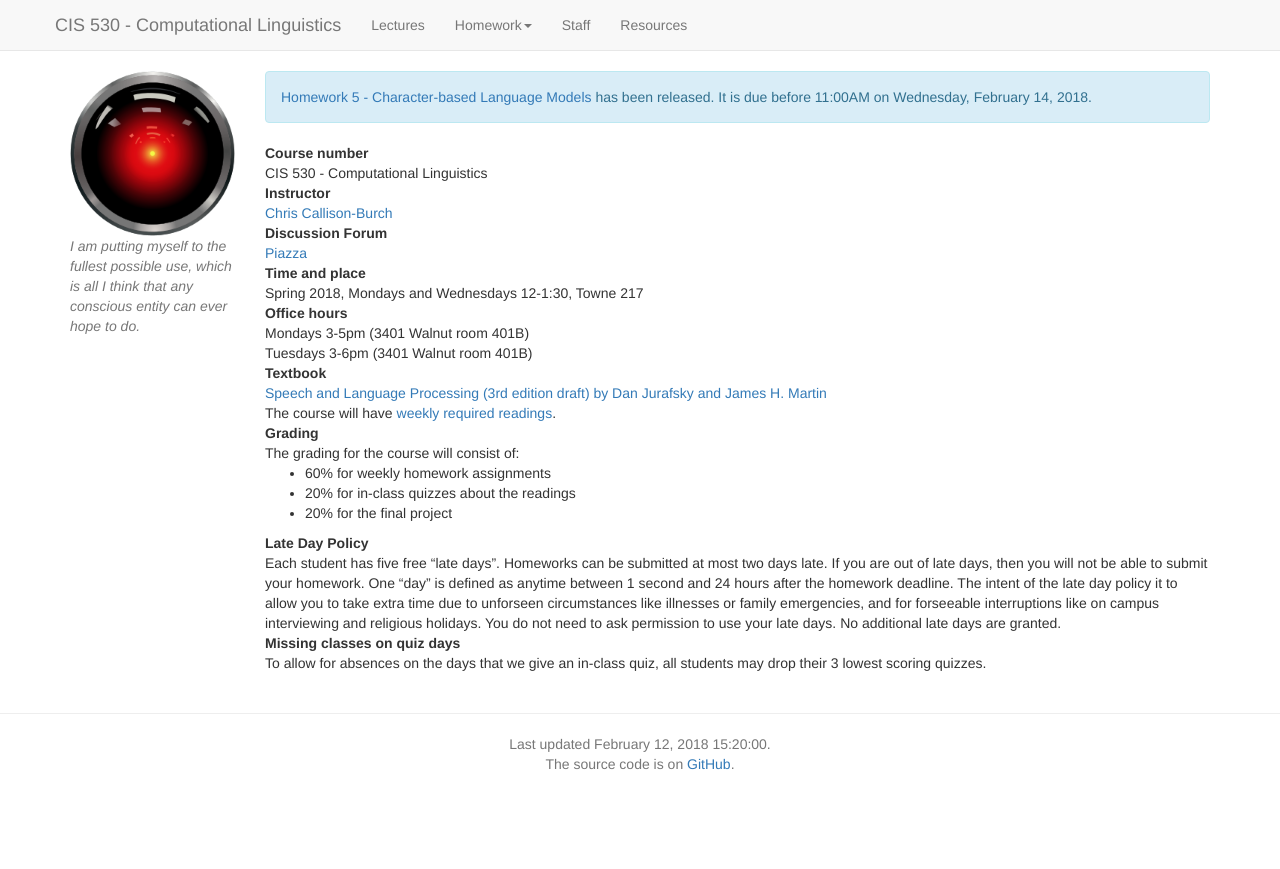
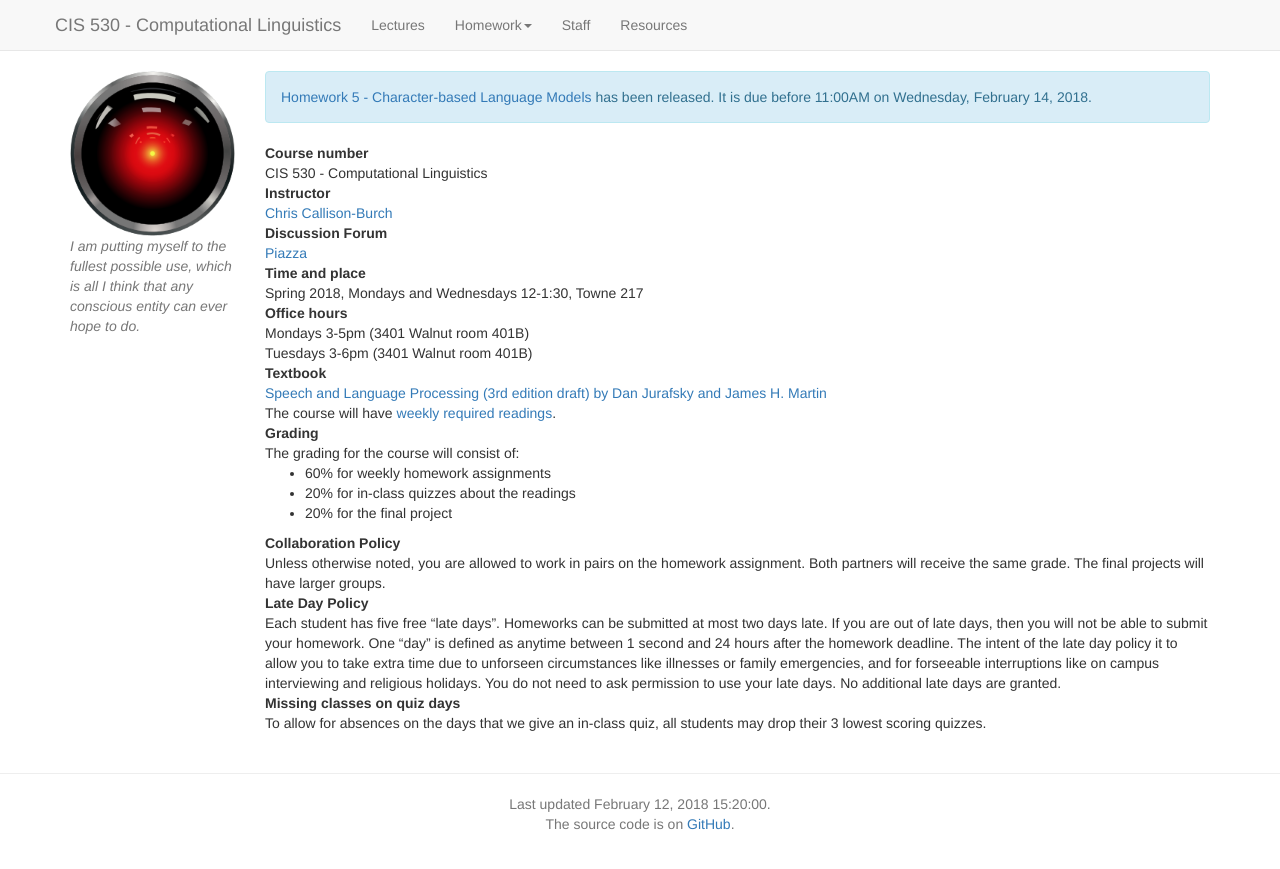
Before and after one commit to computational-linguistics-class/computational-linguistics-class.github.io, a Jekyll site: the page built from index.md, in a window 1280 px wide. Shown: the top 869 px of the page. Built offline with Jekyll 4.4.1, drawn with Linux system fonts in a browser that asks for light colours; nearby versions of some CDN libraries; a script that is not in the unit is left out.

Commit message:
Added collaboration policy

```diff
--- a/index.md
+++ b/index.md
@@ -60,6 +60,9 @@ Grading
     * 20% for the final project
 
 
+Collaboration Policy
+: Unless otherwise noted, you are allowed to work in pairs on the homework assignment.  Both partners will receive the same grade.  The final projects will have larger groups.
+
 Late Day Policy
 : Each student has five free "late days".  Homeworks can be submitted at most two days late.  If you are out of late days, then you will not be able to submit your homework. One "day" is defined as anytime between 1 second and 24 hours after the homework deadline. The intent of the late day policy it to allow you to take extra time due to unforseen circumstances like illnesses or family emergencies, and for forseeable interruptions like on campus interviewing and religious holidays.  You do not need to ask permission to use your late days.  No additional late days are granted.
 
```
